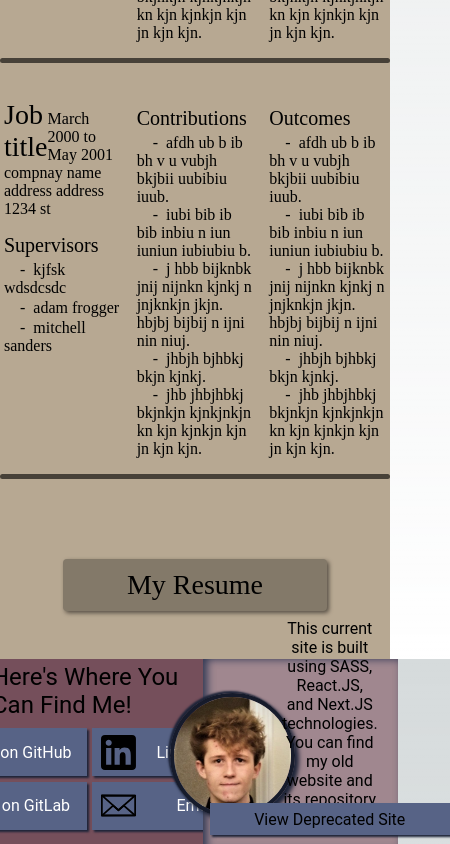
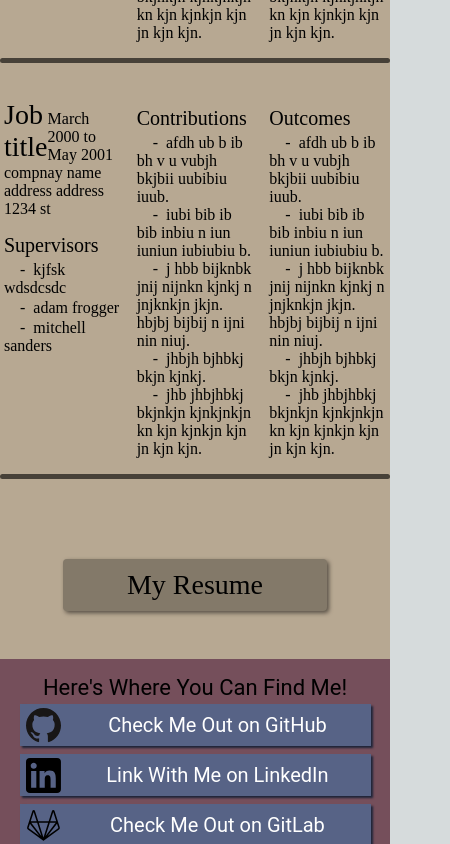
Before and after one commit to ckildare/ckildare.github.io, a Next.js app: page /work in a window 390 px wide. Shown: the part 1156-2000 px from the top of the page, 450 px wide, since content can reach past the window. Built offline with nearby package versions, Linux system fonts and the light colour scheme.

Commit message:
Make footer dynamic

```diff
--- a/src/components/footer/footer.js
+++ b/src/components/footer/footer.js
@@ -46,7 +46,7 @@ export default function Footer() {
       </div>
       <div className={styles.githubRepo}>
         <div className={styles.deprecatedSiteImg}><Image src={oldHeadShot} width={125} height={125} alt={"Photo for my deprecated site"}/></div>
-        <div className={styles.deprecatedSide}>
+        <div className={styles.deprecatedSite}>
           <p as={'div'} className={styles.deprecatedSiteDescription}>
             This current site is built using SASS, React.JS, and Next.JS technologies. You can find my old website and its repository here!
           </p>
--- a/src/components/footer/footer.module.scss
+++ b/src/components/footer/footer.module.scss
@@ -1,11 +1,84 @@
 @use "../../styles/palette.scss"as *;
 
+@media screen and (min-width: 1301px) {
+
+    .contacts {
+        display: grid;
+        align-content: center;
+        justify-items: center;
+        grid-template-columns: repeat(2, 1fr);
+
+        height: 8rem;
+        width: 100%;
+
+        gap: 0.325rem;
+
+        // @include button-hover;
+
+        .contactCard {
+            display: flex;
+            align-items: center;
+
+            width: 19.5rem;
+            height: 3rem;
+
+            box-shadow: 0.125rem 0.125rem 0.125rem rgb(29, 36, 56);
+            background-color: rgb(87, 99, 134);
+
+            .contactText {
+                @include flex-with-centering;
+                width: 100%;
+
+                font-size: 1.25rem;
+                color: white;
+            }
+        }
+    }
+}
+
+@media screen and (min-width: 1101px) and (max-width: 1300px) {
+
+    .contacts {
+        display: grid;
+        align-content: center;
+        justify-items: center;
+        grid-template-columns: repeat(2, 1fr);
+
+        height: 8rem;
+        width: 100%;
+
+        padding: 0 1rem;
+        gap: 0.325rem;
+
+        // @include button-hover;
+
+        .contactCard {
+            display: flex;
+            align-items: center;
+
+            width: 16rem;
+            height: 3rem;
+
+            box-shadow: 0.125rem 0.125rem 0.125rem rgb(29, 36, 56);
+            background-color: rgb(87, 99, 134);
+
+            .contactText {
+                @include flex-with-centering;
+                width: 100%;
+
+                font-size: 1rem;
+                color: white;
+            }
+        }
+    }
+}
+
+@media screen and (min-width: 1101px) {
     .footerContainer {
         @include flex-with-centering;
 
         width: 100%;
         height: 12rem;
-    gap: 1rem;
         position: absolute;
 
         background-color: #754F5B;
@@ -13,6 +86,7 @@
 
         .contactsContainer {
             @include flex-with-centering;
+            justify-content: space-around;
             flex-direction: column;
 
             height: inherit;
@@ -26,56 +100,12 @@
 
                 font-size: 1.5rem;
             }
-
-        .contacts {
-            display: grid;
-            align-content: center;
-            justify-items: center;
-            grid-template-columns: repeat(2, 1fr);
-
-            height: 8rem;
-
-            padding: 0 1rem;
-            gap: 0.325rem;
-
-            .contactCard {
-                display: flex;
-                align-items: center;
-
-                width: 16rem;
-                height: 3rem;
-
-                box-shadow: 0.125rem 0.125rem 0.125rem rgb(29, 36, 56);
-                background-color: rgb(87, 99, 134);
-
-                .contactImage {
-                    @include flex-with-centering;
-                    margin-left: 0.1875rem;
-                    width: 3rem;
-
-                    img {
-                        border-radius: 4px;
-                    }
-                }
-
-                .contactText {
-                    @include flex-with-centering;
-                    width: 13rem;
-
-                    font-size: 1rem;
-                    color: white;
-                }
-            }
-
-            // @include button-hover;
-        }
         }
 
         .githubRepo {
             @include flex-with-centering;
 
             background-color: #A0878F;
-        box-shadow: 0.25rem 0 0.5rem 0 $dark-blue-palette inset;
 
             width: 50%;
             height: inherit;
@@ -92,7 +122,7 @@
                 }
             }
 
-        .deprecatedSide {
+            .deprecatedSite {
                 @include flex-with-centering;
                 flex-direction: column;
                 height: inherit;
@@ -103,6 +133,206 @@
                     text-align: center;
                     margin: 0 1.5rem 2rem;
                     height: 6rem;
+                }
+
+                // @include button-hover;
+            }
+        }
+    }
+}
+
+@media screen and (min-width: 701px) and (max-width: 1100px) {
+    .footerContainer {
+        @include flex-with-centering;
+
+        width: 100%;
+        height: 14rem;
+        position: absolute;
+
+        background-color: #754F5B;
+        font-family: $roboto-font;
+
+        .contactsContainer {
+            @include flex-with-centering;
+            flex-direction: column;
+
+            width: 50%;
+            height: inherit;
+
+            .contactHeader {
+                font-size: 1.375rem;
+                margin: 0 auto 0.25rem;
+            }
+
+            .contacts {
+                display: flex;
+
+                flex-direction: column;
+
+                align-content: center;
+                justify-items: center;
+                grid-template-columns: repeat(2, 1fr);
+
+                height: 10rem;
+                width: 90%;
+                gap: 0.325rem;
+
+                .contactCard {
+                    display: flex;
+                    align-items: center;
+
+                    width: 100%;
+                    height: 3rem;
+
+                    box-shadow: 0.125rem 0.125rem 0.125rem rgb(29, 36, 56);
+                    background-color: rgb(87, 99, 134);
+
+                    .contactText {
+                        @include flex-with-centering;
+                        width: inherit;
+
+                        font-size: 1rem;
+                        color: white;
+                    }
+                }
+
+                // @include button-hover;
+            }
+        }
+
+        .githubRepo {
+            @include flex-with-centering;
+
+            background-color: #A0878F;
+
+            width: 50%;
+            height: inherit;
+
+            .deprecatedSiteImg {
+                display: none;
+            }
+
+            .deprecatedSite {
+                @include flex-with-centering;
+                flex-direction: column;
+                height: inherit;
+                width: 75%;
+
+                .deprecatedSiteDescription {
+                    @include flex-with-centering;
+                    text-align: center;
+                    margin-bottom: 2rem;
+                    height: 6rem;
+                }
+            }
+
+            // @include button-hover;
+        }
+    }
+}
+
+@media screen and (max-width: 700px) {
+    .footerContainer {
+        @include flex-with-centering;
+        justify-content: space-between;
+        flex-direction: column;
+
+        width: 100%;
+        height: 25rem;
+        position: absolute;
+
+        background-color: #754F5B;
+        font-family: $roboto-font;
+
+        .contactsContainer {
+            @include flex-with-centering;
+            flex-direction: column;
+
+            width: inherit;
+            margin: 1rem 0;
+
+            .contactHeader {
+                font-size: 1.375rem;
+                margin: 0 auto 0.25rem;
+            }
+
+            .contacts {
+                display: flex;
+
+                flex-direction: column;
+
+                align-content: center;
+                justify-items: center;
+                grid-template-columns: repeat(2, 1fr);
+
+                height: 12rem;
+                width: 90%;
+                gap: 0.5rem;
+
+                .contactCard {
+                    display: flex;
+                    align-items: center;
+
+                    width: 100%;
+                    height: 4rem;
+
+                    box-shadow: 0.125rem 0.125rem 0.125rem rgb(29, 36, 56);
+                    background-color: rgb(87, 99, 134);
+
+                    .contactText {
+                        @include flex-with-centering;
+                        width: inherit;
+
+                        font-size: 1.25rem;
+                        color: white;
+                    }
+                }
+
+                // @include button-hover;
+            }
+        }
+
+        .githubRepo {
+            @include flex-with-centering;
+
+            background-color: #A0878F;
+
+            width: inherit;
+
+            .deprecatedSiteImg {
+                display: none;
+            }
+
+            .deprecatedSite {
+                @include flex-with-centering;
+                flex-direction: column;
+                width: inherit;
+                height: 9rem;
+
+                .deprecatedSiteDescription {
+                    @include flex-with-centering;
+                    text-align: center;
+
+                    margin-bottom: 0.5rem;
+
+                    height: 4rem;
+                    width: 75%;
+                }
+
+                // @include button-hover;
+            }
+        }
+    }
+}
+
+.contactImage {
+    @include flex-with-centering;
+    margin-left: 0.1875rem;
+    width: 3rem;
+
+    img {
+        border-radius: 4px;
+    }
 }
 
 .deprecatedSiteLink {
@@ -120,9 +350,4 @@
         width: stretch;
         height: 2rem;
     }
-
-                // @include button-hover;
 }
-        }
-    }
-}
--- a/src/components/header/header.module.scss
+++ b/src/components/header/header.module.scss
@@ -21,6 +21,12 @@
         margin-left: 0.125rem;
     }
 
+    .nameText {
+        font-size: 5rem;
+        margin-left: 2rem;
+        color: black;
+    }
+
     .navBarContainer {
         @include flex-with-centering;
         gap: 0.325rem;
@@ -37,6 +43,10 @@
 
         :hover {
             background-color: #B3AA91;
+        }
+
+        :active :focus :visited {
+            background-color: #d1c7ad;
         }
     }
 }
@@ -82,13 +92,28 @@
         :hover {
             background-color: #B3AA91;
         }
+
+        :active :focus {
+            background-color: #d1c7ad;
+        }
     }
 }
 
-.nameText {
-    font-size: 10vw;
-    margin-left: 2rem;
-    color: black;
+@media screen and (max-width: 700px) and (min-width: 320px) {
+    .nameText {
+        font-size: 10vw;
+        margin: 0 auto;
+        color: black;
+    }
+}
+
+@media screen and (max-width: 319px) {
+    .nameText {
+        font-size: 10vw;
+        width: min-content;
+        margin: 0 auto;
+        color: black;
+    }
 }
 
 .headshot {
```
Lines whose indentation alone changed are shown as unchanged.
